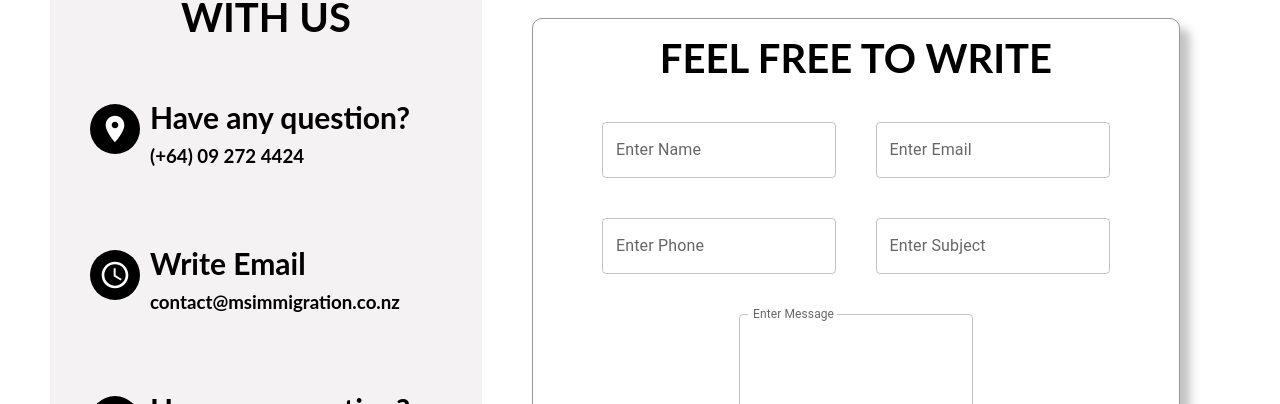
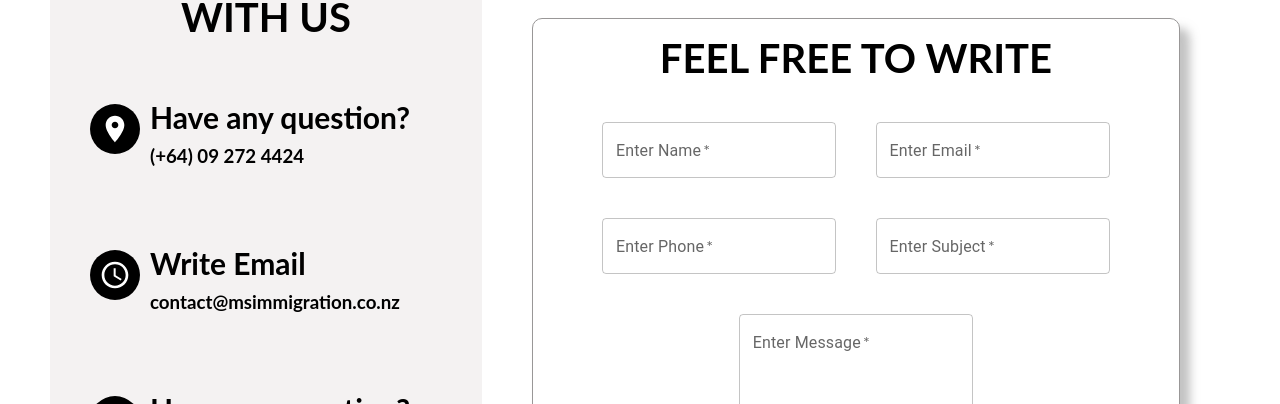
Before and after one commit to SnapAman/immigration-website, a React (Vite) app: page /contact in a window 1280 px wide. Shown: the part 940-1344 px from the top of the page. Built offline with nearby package versions, Linux system fonts and the light colour scheme.

Commit message:
Update ContactUs.jsx

```diff
--- a/src/Components/ContactUs/ContactUs.jsx
+++ b/src/Components/ContactUs/ContactUs.jsx
@@ -1,5 +1,5 @@
 // ContactUs.js
-import React from 'react';
+import React, { useState } from 'react';
 import '../ContactUs/ContactUs.css';
 import HomeIcon from '@mui/icons-material/Home';
 import Button from '@mui/material/Button';
@@ -11,6 +11,29 @@ import CallIcon from '@mui/icons-material/Call';
 import MailOutlineIcon from '@mui/icons-material/MailOutline';
 
 function ContactUs() {
+
+  const [name, setName] = useState("")
+  const[email,setEmail]=useState("")
+  const[phone,setPhone]=useState("")
+  const[subject,setSubject]=useState("")
+  const[message,setMessage]=useState("")
+
+  function submit() {
+    console.log(name)
+    console.log(email)
+    console.log(phone)
+    console.log(subject)
+    console.log(message)
+  }
+
+  function reset() {
+    setName("")
+    setEmail("")
+    setPhone("")
+    setSubject("")
+    setMessage("")
+  }
+
   return (
     <>
       <div className="ContactBackground">
@@ -21,7 +44,7 @@ function ContactUs() {
 
       <div className="contact-info">
         <div className="Contactcontainer" style={{ display: 'flex', flexDirection: 'column', alignItems: 'center' }}>
-        <h1 className='txt2'>GET IN TOUCH WITH US</h1>
+          <h1 className='txt2'>GET IN TOUCH WITH US</h1>
           <div className="phone-mail" style={{ width: '100%', maxWidth: '400px', display: 'flex', flexDirection: 'column', alignItems: 'center' }}>
             <div className="sect2-body" style={{ display: 'flex', alignItems: 'center', width: '100%' }}>
               <div style={{ backgroundColor: 'black', borderRadius: '50%', width: '50px', height: '50px', display: 'flex', justifyContent: 'center', alignItems: 'center' }}>
@@ -71,12 +94,12 @@ function ContactUs() {
         <div className="contact-form">
           <h1 className="txt2">FEEL FREE TO WRITE</h1>
           <div className="input1">
-            <TextField id="outlined-basic" label="Enter Name" variant="outlined" />
-            <TextField id="outlined-basic" label="Enter Email" variant="outlined" />
+            <TextField id="outlined-basic" label="Enter Name" value={name} onChange={(e) => { setName(e.target.value) }} variant="outlined" required/>
+            <TextField id="outlined-basic" label="Enter Email" value={email} onChange={(e) => { setEmail(e.target.value) }} variant="outlined" required/>
           </div>
           <div className="input1">
-            <TextField id="outlined-basic" label="Enter Phone" variant="outlined" />
-            <TextField id="outlined-basic" label="Enter Subject" variant="outlined" />
+            <TextField id="outlined-basic" label="Enter Phone" value={phone} onChange={(e) => { setPhone(e.target.value) }} variant="outlined" required />
+            <TextField id="outlined-basic" label="Enter Subject" value={subject} onChange={(e) => { setSubject(e.target.value) }} variant="outlined" required />
           </div>
           <div className="input1">
             <TextField
@@ -84,18 +107,19 @@ function ContactUs() {
               label="Enter Message"
               multiline
               rows={4}
-              defaultValue=" "
+              value={message} onChange={(e) => { setMessage(e.target.value) }}
+              required
             />
           </div>
           <div className='button-div'>
-            <Button variant="contained" style={{ marginRight: '20px' }} className='btn1'>Submit</Button>
-            <Button variant="contained" style={{ marginLeft: '20px' }} className='btn1'>ResetS</Button>
+            <Button variant="contained" style={{ marginRight: '20px' }} className='btn1' onClick={submit}>Submit</Button>
+            <Button variant="contained" style={{ marginLeft: '20px' }} className='btn1' onClick={reset}>ResetS</Button>
           </div>
         </div>
       </div>
 
       <div className="address-map">
-        <iframe src="https://www.google.com/maps/embed?pb=!1m18!1m12!1m3!1d3190.5578592108477!2d174.80515409999998!3d-36.9009242!2m3!1f0!2f0!3f0!3m2!1i1024!2i768!4f13.1!3m3!1m2!1s0x6d0d48e6197bb6b3%3A0x207961a16f132730!2s415%20Great%20South%20Road%2C%20Ellerslie%2C%20Auckland%201051%2C%20New%20Zealand!5e0!3m2!1sen!2sin!4v1711193921939!5m2!1sen!2sin" width="600" height="450" allowfullscreen="" loading="lazy" referrerpolicy="no-referrer-when-downgrade" className='Map'></iframe>
+        <iframe src="https://www.google.com/maps/embed?pb=!1m18!1m12!1m3!1d3190.5578592108477!2d174.80515409999998!3d-36.9009242!2m3!1f0!2f0!3f0!3m2!1i1024!2i768!4f13.1!3m3!1m2!1s0x6d0d48e6197bb6b3%3A0x207961a16f132730!2s415%20Great%20South%20Road%2C%20Ellerslie%2C%20Auckland%201051%2C%20New%20Zealand!5e0!3m2!1sen!2sin!4v1711193921939!5m2!1sen!2sin" width="600" height="450" allowFullScreen="" loading="lazy" referrerPolicy="no-referrer-when-downgrade" className='Map'></iframe>
       </div>
 
 
```
